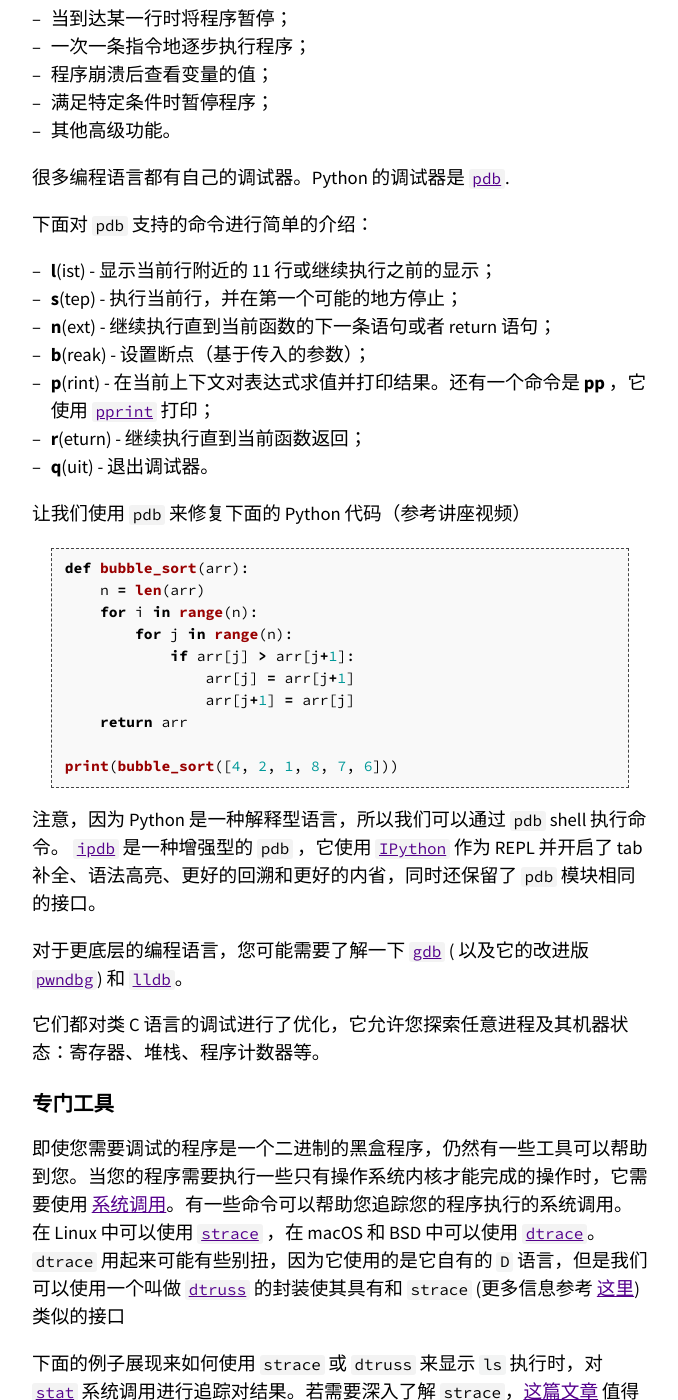
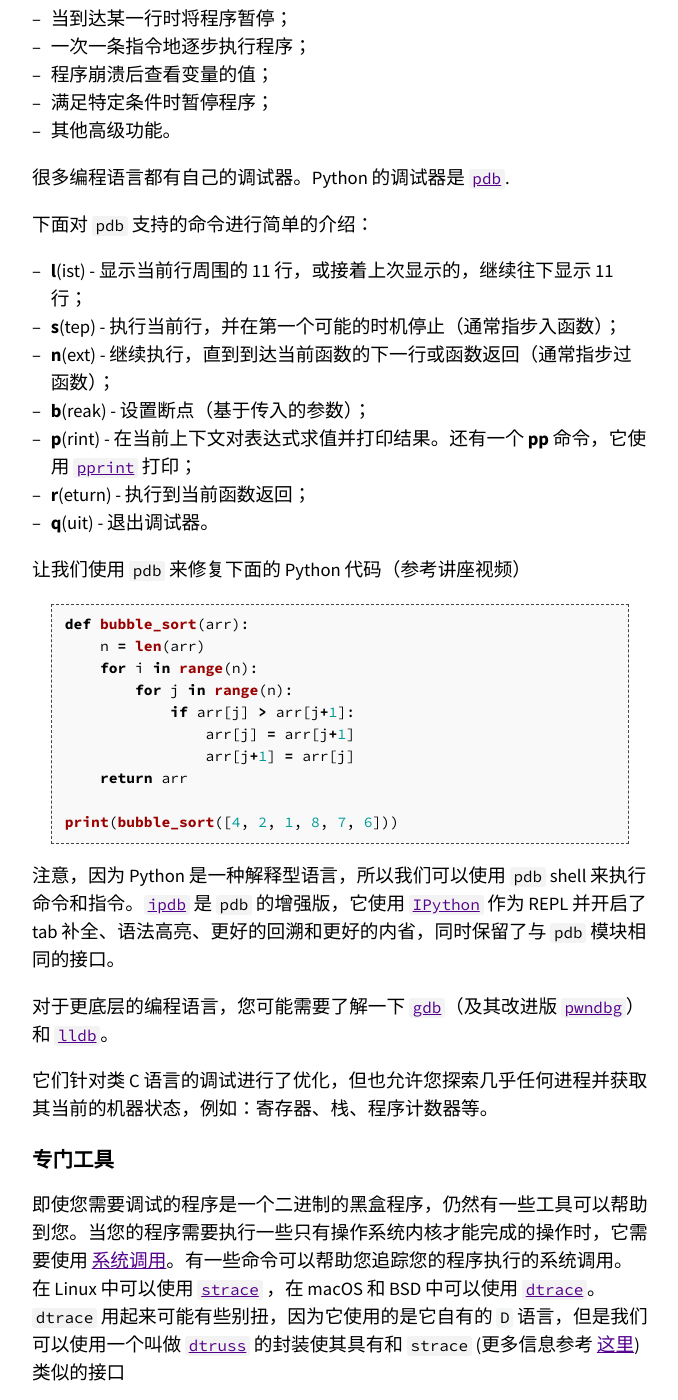
Before and after one commit to missing-semester-cn/missing-semester-cn.github.io, a Jekyll site: the page built from _2020/debugging-profiling.md, in a window 1280 px wide and 1400 px high, scrolled down 3267 px. Shown: the whole window, without its empty margins (300-978 px from the left). Built offline with Jekyll 4.4.1, drawn with Linux system fonts in a browser that asks for light colours; some of the changed text lies outside the part shown.

Commit message:
Clarify pdb commands and system call tracing

````diff
--- a/_2020/debugging-profiling.md
+++ b/_2020/debugging-profiling.md
@@ -110,12 +110,12 @@ journalctl --since "1m ago" | grep Hello
 
 下面对 `pdb` 支持的命令进行简单的介绍：
 
-- **l**(ist) - 显示当前行附近的 11 行或继续执行之前的显示；
-- **s**(tep) - 执行当前行，并在第一个可能的地方停止；
-- **n**(ext) - 继续执行直到当前函数的下一条语句或者 return 语句；
+- **l**(ist) - 显示当前行周围的 11 行，或接着上次显示的，继续往下显示 11 行；
+- **s**(tep) - 执行当前行，并在第一个可能的时机停止（通常指步入函数）；
+- **n**(ext) - 继续执行，直到到达当前函数的下一行或函数返回（通常指步过函数）；
 - **b**(reak) - 设置断点（基于传入的参数）；
-- **p**(rint) - 在当前上下文对表达式求值并打印结果。还有一个命令是 **pp** ，它使用 [`pprint`](https://docs.python.org/3/library/pprint.html) 打印；
-- **r**(eturn) - 继续执行直到当前函数返回；
+- **p**(rint) - 在当前上下文对表达式求值并打印结果。还有一个 **pp** 命令，它使用 [`pprint`](https://docs.python.org/3/library/pprint.html) 打印；
+- **r**(eturn) - 执行到当前函数返回；
 - **q**(uit) - 退出调试器。
 
 让我们使用 `pdb` 来修复下面的 Python 代码（参考讲座视频）
@@ -133,19 +133,17 @@ def bubble_sort(arr):
 print(bubble_sort([4, 2, 1, 8, 7, 6]))
 ```
 
+注意，因为 Python 是一种解释型语言，所以我们可以使用 `pdb` shell 来执行命令和指令。[`ipdb`](https://pypi.org/project/ipdb/) 是 `pdb` 的增强版，它使用 [`IPython`](https://ipython.org) 作为 REPL 并开启了 tab 补全、语法高亮、更好的回溯和更好的内省，同时保留了与 `pdb` 模块相同的接口。
 
-注意，因为 Python 是一种解释型语言，所以我们可以通过 `pdb` shell 执行命令。
-[`ipdb`](https://pypi.org/project/ipdb/) 是一种增强型的 `pdb` ，它使用 [`IPython`](https://ipython.org) 作为 REPL 并开启了 tab 补全、语法高亮、更好的回溯和更好的内省，同时还保留了 `pdb` 模块相同的接口。
+对于更底层的编程语言，您可能需要了解一下 [`gdb`](https://www.gnu.org/software/gdb/)（及其改进版 [`pwndbg`](https://github.com/pwndbg/pwndbg)）和 [`lldb`](https://lldb.llvm.org/)。
 
-对于更底层的编程语言，您可能需要了解一下 [`gdb`](https://www.gnu.org/software/gdb/) ( 以及它的改进版 [`pwndbg`](https://github.com/pwndbg/pwndbg)) 和 [`lldb`](https://lldb.llvm.org/)。
-
-它们都对类 C 语言的调试进行了优化，它允许您探索任意进程及其机器状态：寄存器、堆栈、程序计数器等。
+它们针对类 C 语言的调试进行了优化，但也允许您探索几乎任何进程并获取其当前的机器状态，例如：寄存器、栈、程序计数器等。
 
 ## 专门工具
 
 即使您需要调试的程序是一个二进制的黑盒程序，仍然有一些工具可以帮助到您。当您的程序需要执行一些只有操作系统内核才能完成的操作时，它需要使用 [系统调用](https://en.wikipedia.org/wiki/System_call)。有一些命令可以帮助您追踪您的程序执行的系统调用。在 Linux 中可以使用 [`strace`](http://man7.org/linux/man-pages/man1/strace.1.html) ，在 macOS 和 BSD 中可以使用 [`dtrace`](http://dtrace.org/blogs/about/)。`dtrace` 用起来可能有些别扭，因为它使用的是它自有的 `D` 语言，但是我们可以使用一个叫做 [`dtruss`](https://www.manpagez.com/man/1/dtruss/) 的封装使其具有和 `strace` (更多信息参考 [这里](https://8thlight.com/blog/colin-jones/2015/11/06/dtrace-even-better-than-strace-for-osx.html))类似的接口
 
-下面的例子展现来如何使用 `strace` 或 `dtruss` 来显示 `ls` 执行时，对 [`stat`](http://man7.org/linux/man-pages/man2/stat.2.html) 系统调用进行追踪对结果。若需要深入了解 `strace`，[这篇文章](https://blogs.oracle.com/linux/strace-the-sysadmins-microscope-v2) 值得一读。
+下面的例子展现来如何使用 `strace` 或 `dtruss` 来显示在 `ls` 执行时追踪 [`stat`](http://man7.org/linux/man-pages/man2/stat.2.html) 系统调用的结果。若需要深入了解 `strace`，[这篇文章](https://blogs.oracle.com/linux/strace-the-sysadmins-microscope-v2) 值得一读。
 
 ```bash
 # On Linux
@@ -158,7 +156,7 @@ sudo dtruss -t lstat64_extended ls -l > /dev/null
 
 对于 web 开发， Chrome/Firefox 的开发者工具非常方便，功能也很强大：
 - 源码 -查看任意站点的 HTML/CSS/JS 源码；
-- 实时地修改 HTML, CSS, JS 代码 - 修改网站的内容、样式和行为用于测试（从这一点您也能看出来，网页截图是不可靠的）；
+- 实时修改 HTML, CSS, JS 代码 - 修改网站的内容、样式和行为用于测试（由此可见网页截图是不可信的）；
 - Javascript shell - 在 JS REPL 中执行命令；
 - 网络 - 分析请求的时间线；
 - 存储 - 查看 Cookies 和本地应用存储。
````
Also changed, not shown: other parts of _2020/debugging-profiling.md (+1 -1 lines).
